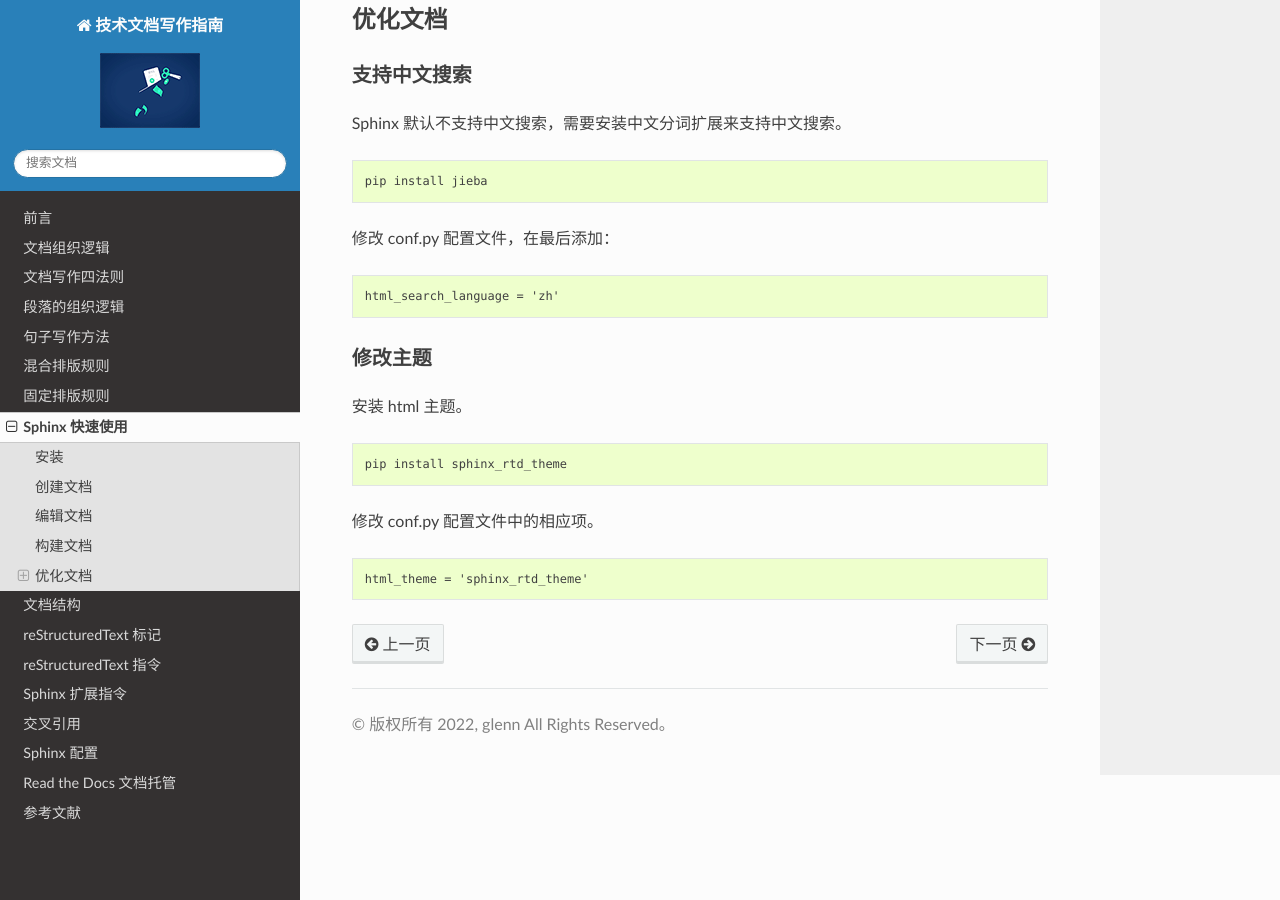
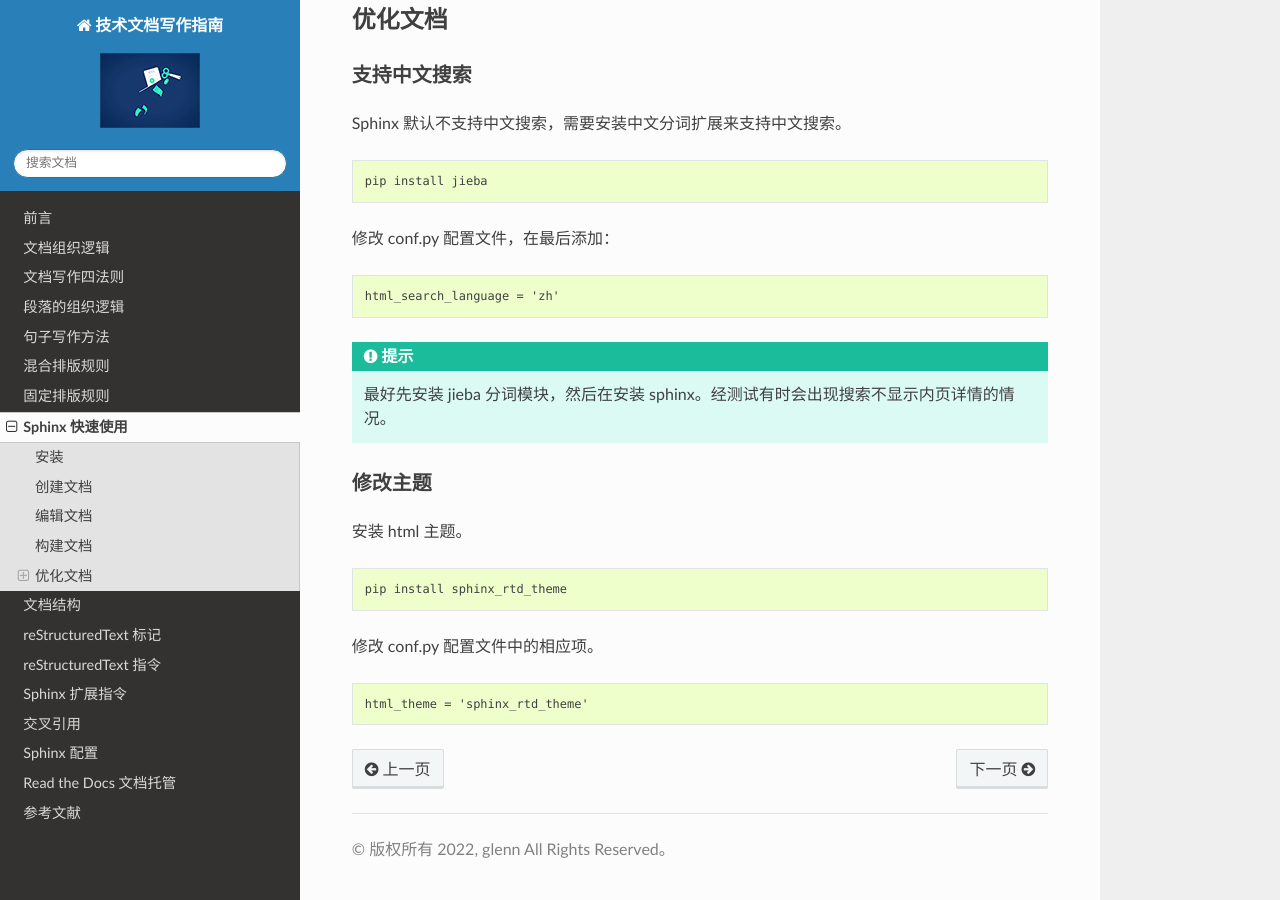
Before and after one commit to dongxg-top/write_the_document, a Sphinx documentation site: the page built from source/sphinx_started.rst, in a window 1280 px wide and 900 px high, scrolled down 1777 px. Built offline with Sphinx 7.4.7 and the Read the Docs theme 2.0.0, drawn with Linux system fonts in a browser that asks for light colours.

Commit message:
change sphinx_started jieba

```diff
--- a/source/sphinx_started.rst
+++ b/source/sphinx_started.rst
@@ -98,6 +98,11 @@ Sphinx 默认不支持中文搜索，需要安装中文分词扩展来支持中
 
     html_search_language = 'zh'
 
+.. hint::
+
+    最好先安装 jieba 分词模块，然后在安装 sphinx。经测试有时会出现搜索不显示内页详情的情况。
+
+
 修改主题
 ====================================
 
```
